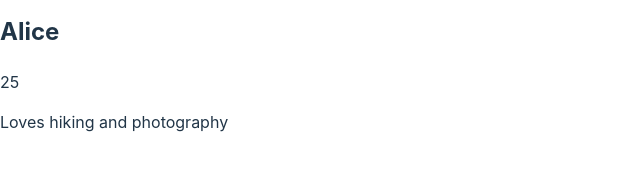
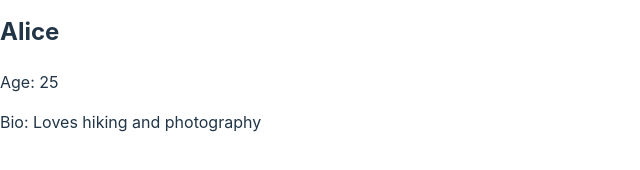
Before and after one commit to dawitgetahun055/alx-fe-reactjs, a React (Vite) app in the folder alx-react-app/: page / in a window 1280 px wide. Shown: the part 328-498 px from the top of the page, without its empty margins (0-640 px from the left). Built offline with nearby package versions, Linux system fonts and the light colour scheme.

Commit message:
Updated UserProfile component

```diff
--- a/alx-react-app/src/components/UserProfile.jsx
+++ b/alx-react-app/src/components/UserProfile.jsx
@@ -2,8 +2,8 @@ const UserProfile = (props) => {
   return (
     <div>
       <h2>{props.name}</h2>
-      <p>{props.age}</p>
-      <p>{props.bio}</p>
+      <p>Age: {props.age}</p>
+      <p>Bio: {props.bio}</p>
     </div>
   );
 };
```
